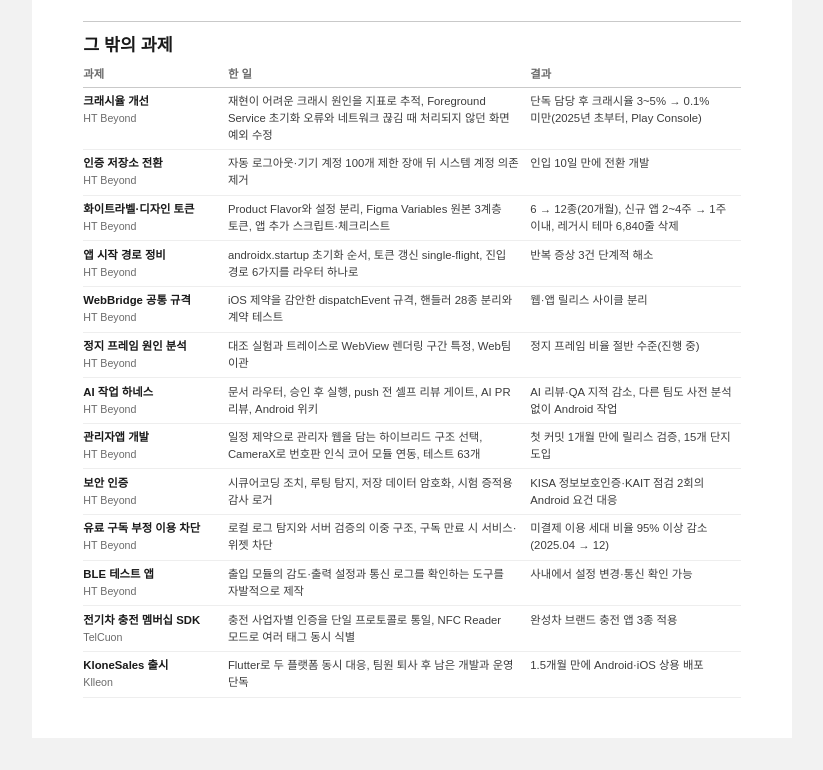
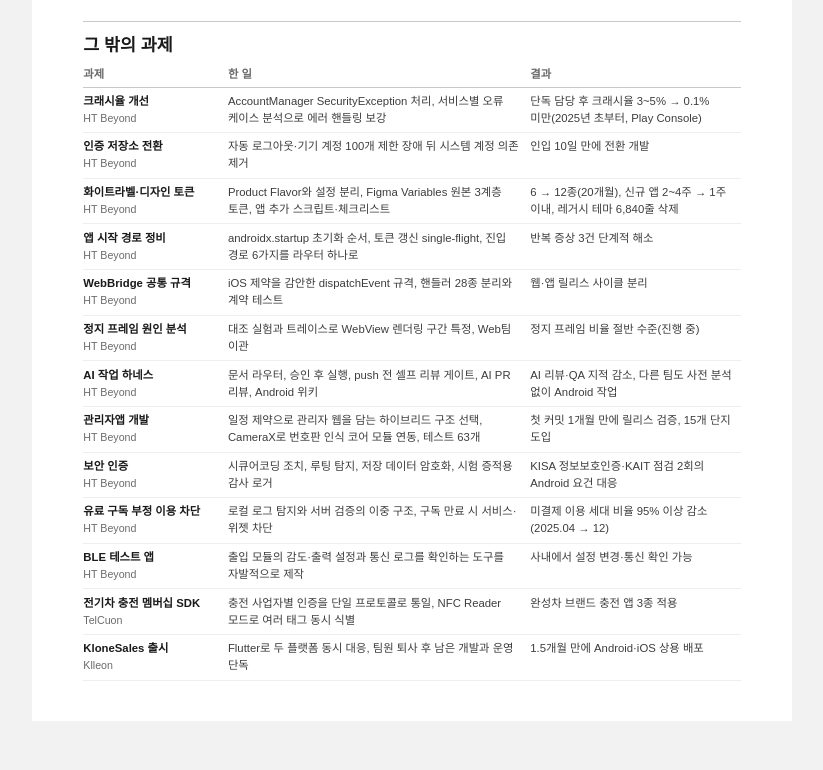
Before and after one commit to asle1000/portfolio, a plain HTML site: page device.html in a window 1280 px wide. Shown: the part 3151-3921 px from the top of the page, without its empty margins (228-1051 px from the left). Drawn offline with Linux system fonts and the light colour scheme; a web font is replaced by a local one.

Commit message:
Update crash fix details

```diff
--- a/device.html
+++ b/device.html
@@ -235,7 +235,7 @@ figure svg { display: block; width: 360pt; margin: 0 auto; height: auto; color:
 <p class="role"><b>맡은 범위</b> Android SDK 초도 버전 안정화, 지역별 현장 테스트, iOS SDK 포팅을 맡았습니다.</p>
 </article></section>
 <div class="keep"><h1>그 밖의 과제</h1><table class="rows"><thead><tr><th>과제</th><th>한 일</th><th>결과</th></tr></thead><tbody>
-<tr><td>크래시율 개선<span>HT Beyond</span></td><td>재현이 어려운 크래시 원인을 지표로 추적, Foreground Service 초기화 오류와 네트워크 끊김 때 처리되지 않던 화면 예외 수정</td><td>단독 담당 후 크래시율 3~5% → 0.1% 미만(2025년 초부터, Play Console)</td></tr>
+<tr><td>크래시율 개선<span>HT Beyond</span></td><td>AccountManager SecurityException 처리, 서비스별 오류 케이스 분석으로 에러 핸들링 보강</td><td>단독 담당 후 크래시율 3~5% → 0.1% 미만(2025년 초부터, Play Console)</td></tr>
 <tr><td>인증 저장소 전환<span>HT Beyond</span></td><td>자동 로그아웃·기기 계정 100개 제한 장애 뒤 시스템 계정 의존 제거</td><td>인입 10일 만에 전환 개발</td></tr>
 <tr><td>화이트라벨·디자인 토큰<span>HT Beyond</span></td><td>Product Flavor와 설정 분리, Figma Variables 원본 3계층 토큰, 앱 추가 스크립트·체크리스트</td><td>6 → 12종(20개월), 신규 앱 2~4주 → 1주 이내, 레거시 테마 6,840줄 삭제</td></tr>
 <tr><td>앱 시작 경로 정비<span>HT Beyond</span></td><td>androidx.startup 초기화 순서, 토큰 갱신 single-flight, 진입 경로 6가지를 라우터 하나로</td><td>반복 증상 3건 단계적 해소</td></tr>
```
Also changed, not shown: index.html (+1 -1 lines).
